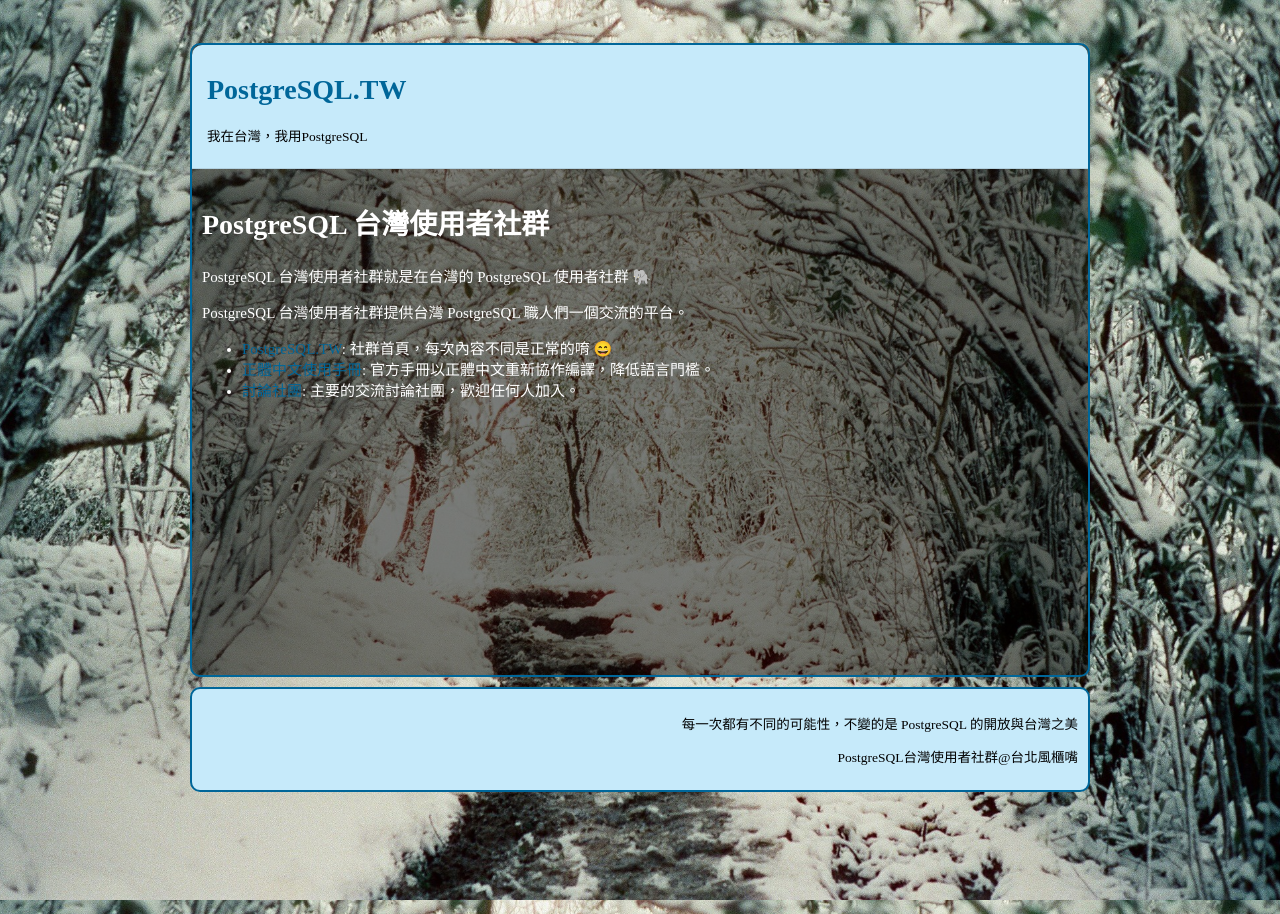
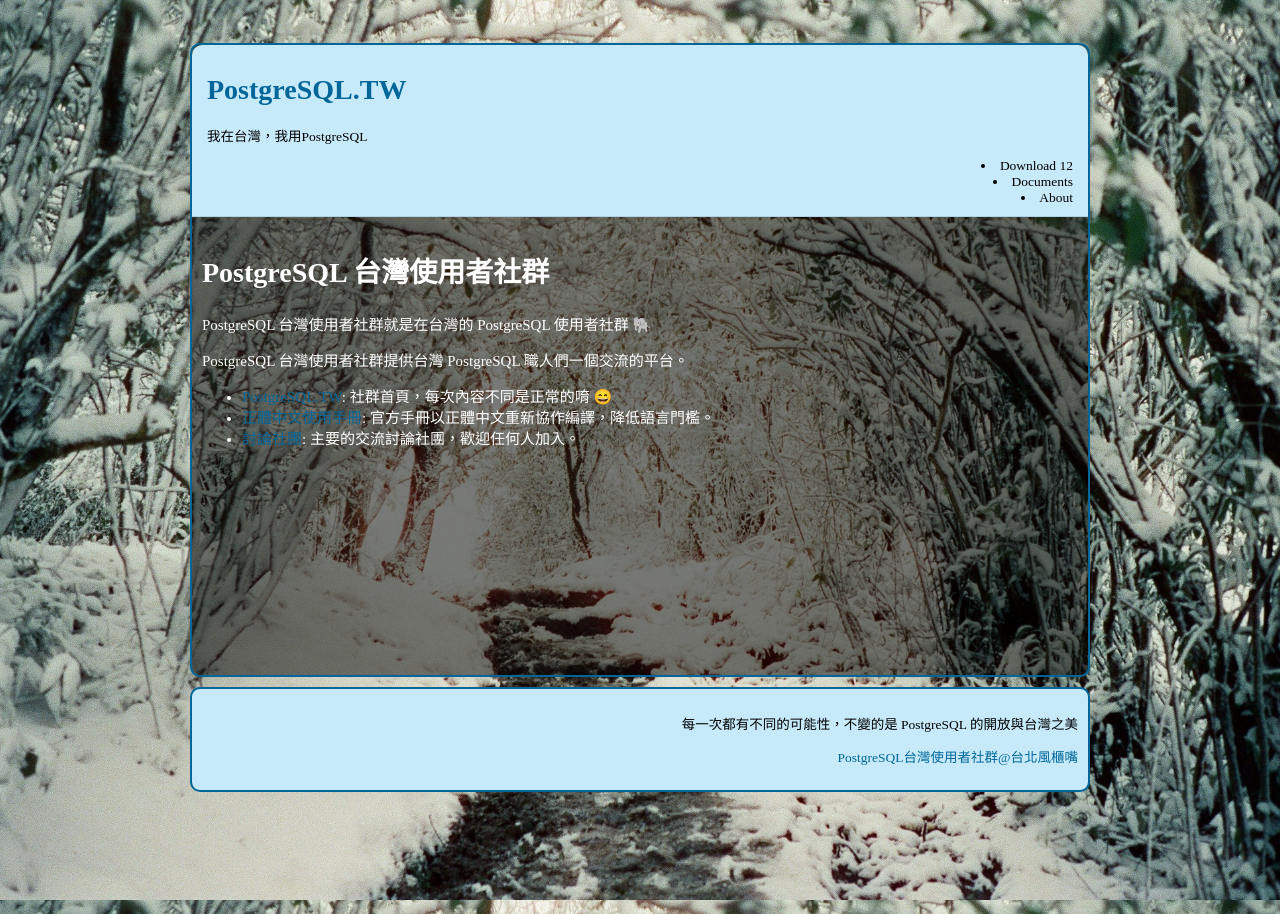
Before and after one commit to pgsql-tw/beta, a Jekyll site: the page built from _pages/pgsql-tw.md, in a window 1280 px wide. Built offline with Jekyll 4.4.1, drawn with Linux system fonts in a browser that asks for light colours; emoji names are drawn with the system emoji font.

Commit message:
Update default.html

```diff
--- a/_layouts/default.html
+++ b/_layouts/default.html
@@ -24,7 +24,11 @@
         {% if site.description or site.github.project_tagline %}
           <p>{{ site.description | default: site.github.project_tagline }}</p>
         {% endif %}
-        <div id="nav"></div>
+        <div id="nav">
+          <li>Download 12</li>
+          <li>Documents</li>
+          <li>About</li>
+        </div>
       </header>
       <section id="section">
 
@@ -34,7 +38,7 @@
     </div>
     <footer>
       <p>每一次都有不同的可能性，不變的是 PostgreSQL 的開放與台灣之美</p>
-      <p>PostgreSQL台灣使用者社群@<span id="location">台灣</span></p>
+      <p><a href="mailto:contact@postgresql.tw" title="Contact us">PostgreSQL台灣使用者社群@<span id="location">台灣</span></a></p>
     </footer>
     <!--[if !IE]><script>fixScale(document);</script><![endif]-->
     <script>
```
